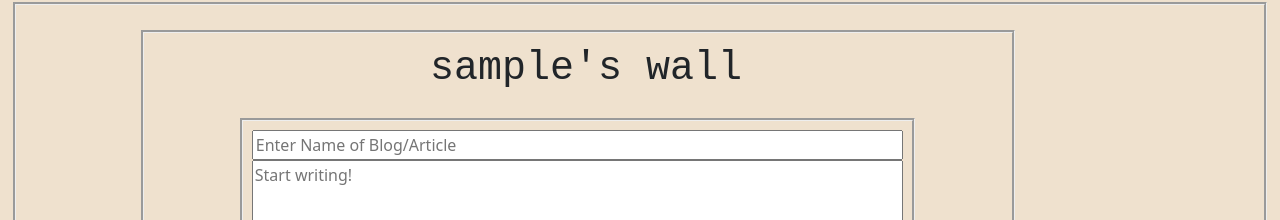
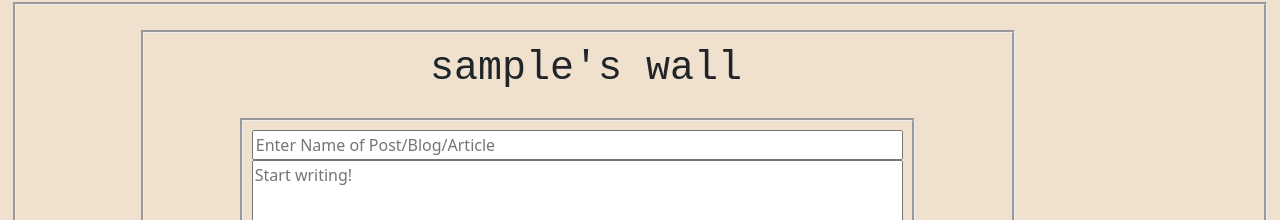
Before and after one commit to genosynth/blogReact, a React (Create React App) app in the folder client/: page /dashboard in a window 1280 px wide. Shown: the part 67-287 px from the top of the page. Built offline with nearby package versions, Linux system fonts and the light colour scheme; no server answers; sample sign-in values are in the browser's storage.

Commit message:
readme modified and teaked something

```diff
--- a/client/src/components/Article.js
+++ b/client/src/components/Article.js
@@ -26,8 +26,8 @@ function Article({article, isLoggedIn}) {
   let editPost = async(event)=>{
     //event.preventDefault()
     //article.name = "funny"
-    document.getElementById(article.date).innerHTML=`<input id="input${article.date}" placeholder=${article.name} required minLength="3"></input>`
-    document.getElementById(`content${article.date}`).innerHTML=`<textarea id="inputContent${article.date}" placeholder=${article.content} required minLength="3"></textarea>`
+    document.getElementById(article.date).innerHTML=`<input id="input${article.date}" value=${article.name} required minLength="3"></input>`
+    document.getElementById(`content${article.date}`).innerHTML=`<textarea id="inputContent${article.date}" placeholder="${article.content}" required minLength="3"></textarea>`
     //document.getElementById(`btn${article.date}`).innerText=`Save`
     let newBtn = document.createElement("button")
     newBtn.innerText = "Save"
--- a/client/src/components/Dashbord.js
+++ b/client/src/components/Dashbord.js
@@ -49,7 +49,7 @@ export default function Dashboard({isLoggedIn, postArticle, insertArticleName, i
 
 
       <form onSubmit={()=>{postArticle()}} className='box'>
-      <input ref={aName} type="text" required  minLength="3" placeholder='Enter Name of Blog/Article' onChange={()=>{
+      <input ref={aName} type="text" required  minLength="3" placeholder='Enter Name of Post/Blog/Article' onChange={()=>{
         let articleName = aName.current.value
         insertArticleName(articleName)
       }}></input>
```
Also changed, not shown: 1 other file (tests, documents, lock files or other folders).
